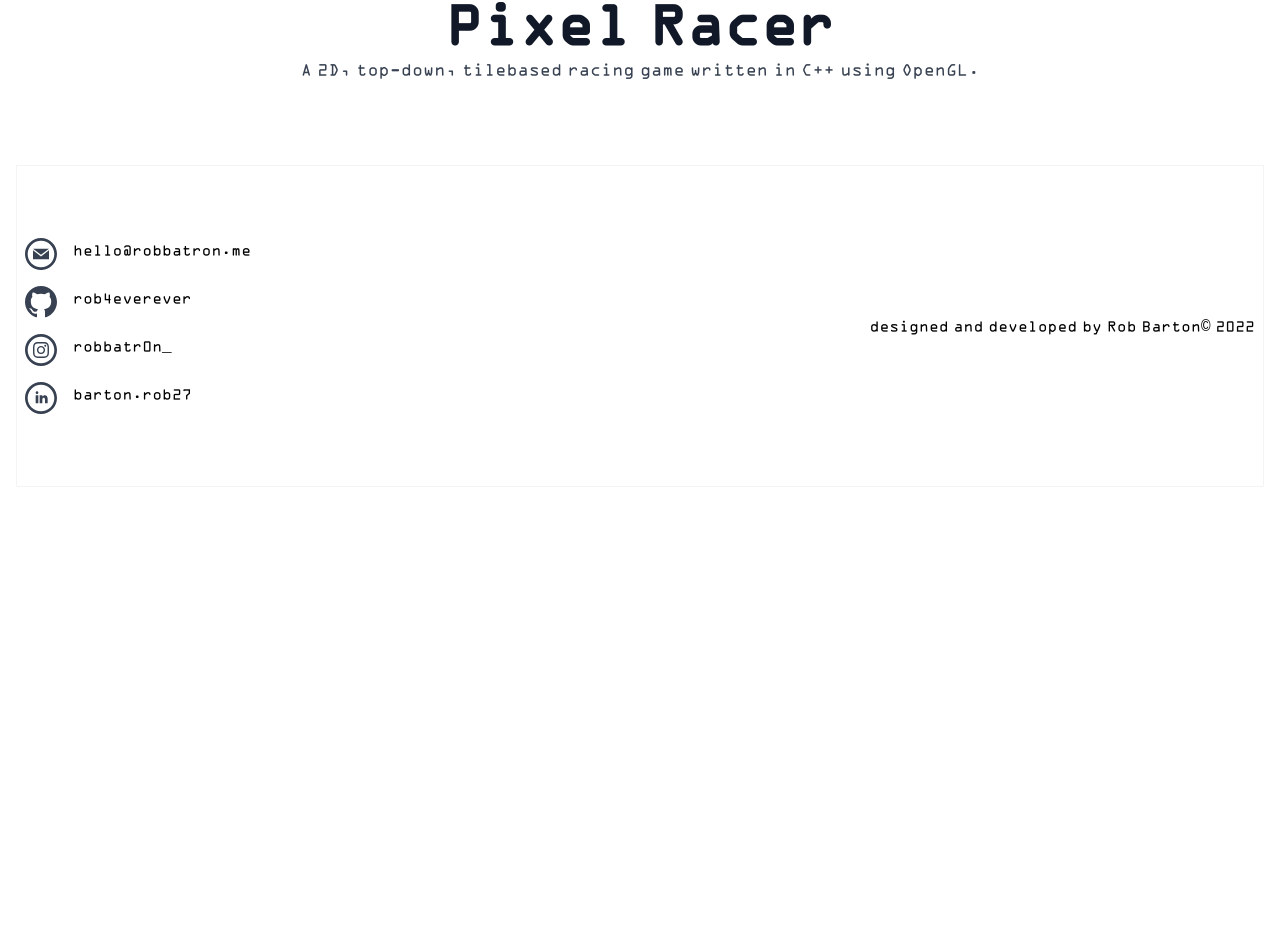
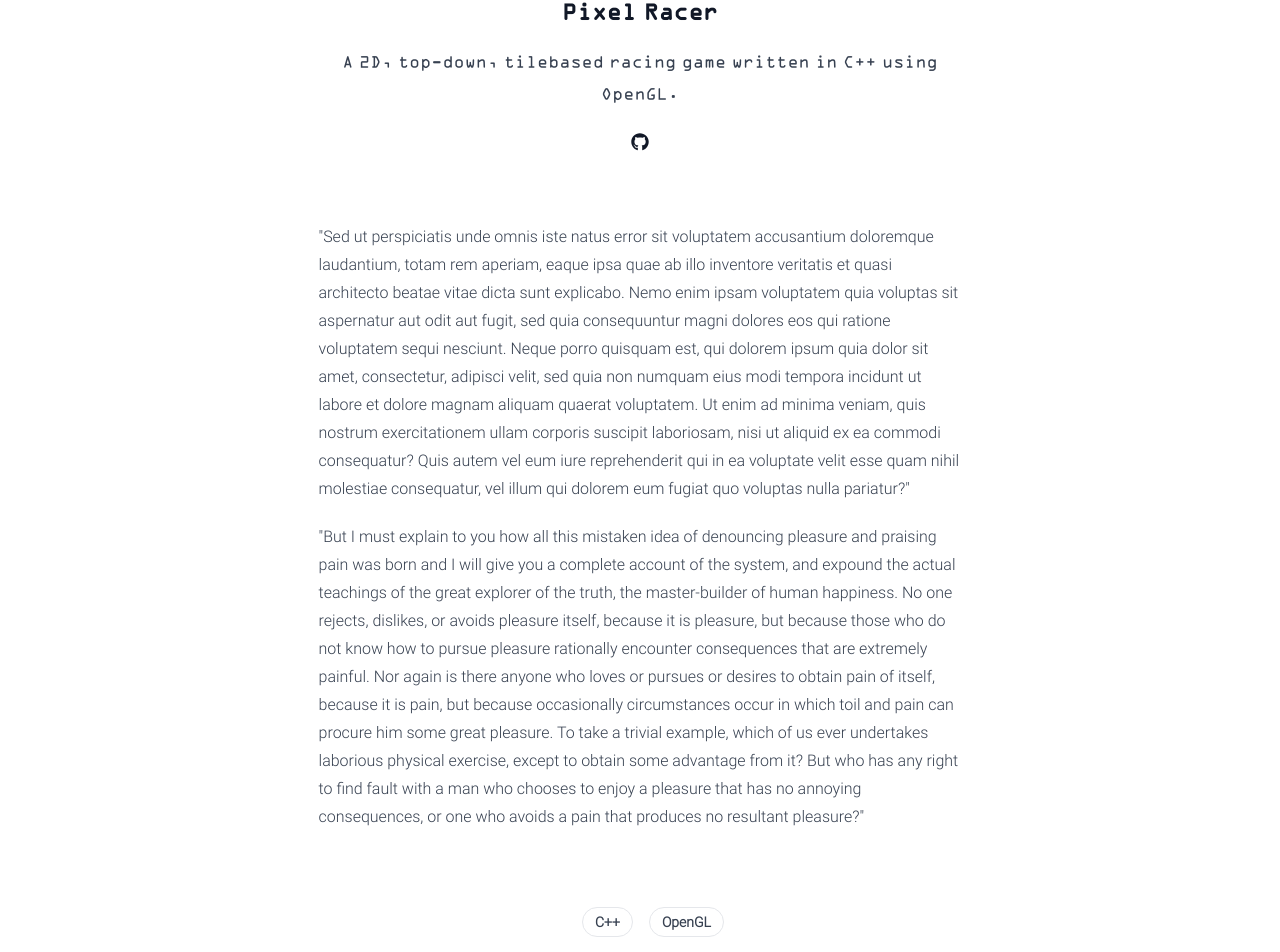
Before and after one commit to robmakesgames/robmakesgam.es, a Next.js app: page /projects/project1 in a window 1280 px wide. Shown: the part 796-1748 px from the top of the page. Before the commit the page ends 1283 px from the top, so only its background shows below. Built offline with nearby package versions, Linux system fonts and the light colour scheme.

Commit message:
Added project tags and project links

```diff
--- a/content/projects/project1.md
+++ b/content/projects/project1.md
@@ -8,8 +8,13 @@ slideshowImages:
   - images/pixel_racer_level_selector.gif
 category: 'game'
 tags:
-  - CPP
+  - C++
   - OpenGL
 links:
   - Github
+  - Demo
 ---
+
+"Sed ut perspiciatis unde omnis iste natus error sit voluptatem accusantium doloremque laudantium, totam rem aperiam, eaque ipsa quae ab illo inventore veritatis et quasi architecto beatae vitae dicta sunt explicabo. Nemo enim ipsam voluptatem quia voluptas sit aspernatur aut odit aut fugit, sed quia consequuntur magni dolores eos qui ratione voluptatem sequi nesciunt. Neque porro quisquam est, qui dolorem ipsum quia dolor sit amet, consectetur, adipisci velit, sed quia non numquam eius modi tempora incidunt ut labore et dolore magnam aliquam quaerat voluptatem. Ut enim ad minima veniam, quis nostrum exercitationem ullam corporis suscipit laboriosam, nisi ut aliquid ex ea commodi consequatur? Quis autem vel eum iure reprehenderit qui in ea voluptate velit esse quam nihil molestiae consequatur, vel illum qui dolorem eum fugiat quo voluptas nulla pariatur?"
+
+"But I must explain to you how all this mistaken idea of denouncing pleasure and praising pain was born and I will give you a complete account of the system, and expound the actual teachings of the great explorer of the truth, the master-builder of human happiness. No one rejects, dislikes, or avoids pleasure itself, because it is pleasure, but because those who do not know how to pursue pleasure rationally encounter consequences that are extremely painful. Nor again is there anyone who loves or pursues or desires to obtain pain of itself, because it is pain, but because occasionally circumstances occur in which toil and pain can procure him some great pleasure. To take a trivial example, which of us ever undertakes laborious physical exercise, except to obtain some advantage from it? But who has any right to find fault with a man who chooses to enjoy a pleasure that has no annoying consequences, or one who avoids a pain that produces no resultant pleasure?"
--- a/src/components/icon.tsx
+++ b/src/components/icon.tsx
@@ -1,11 +1,12 @@
 import { CgCPlusPlus } from 'react-icons/cg';
-
+import { SiOpengl } from 'react-icons/si';
 const Icons = {
 	CPP: <CgCPlusPlus />,
+	OpenGL: <SiOpengl />,
 };
 
 const Icon = ({ iconString }) => {
-	return <p>{Icons[iconString]}</p>;
+	return <span className="text-xl">{Icons[iconString]}</span>;
 };
 
 export default Icon;
--- a/src/components/project-gallery.tsx
+++ b/src/components/project-gallery.tsx
@@ -53,7 +53,7 @@ export const ProjectShowcaseSection = ({ projects, title }) => {
 			<Collapsible
 				className="pb-4"
 				trigger={
-					<p onClick={handleClick} className="flex flex-col justify-center font-bold items-center text-center">
+					<p onClick={handleClick} className="flex flex-col items-center justify-center font-bold text-center">
 						{title}
 						{show ? (
 							<BiDownArrowAlt className="text-center" style={{ transform: 'rotate(180deg)' }} />
@@ -79,16 +79,17 @@ export const ProjectShowcaseSection = ({ projects, title }) => {
 										/>
 									</a>
 								</Link>
-								<div className="prose-sm md:prose text-center">
+								<div className="prose-sm text-center lg:prose">
 									<h3 className="mt-0 mb-0">{projectFrontmatter.title}</h3>
 									<p className="mt-0 mb-0">{projectFrontmatter.description}</p>
 									<div>
 										{
-											<ul className=" m-0 flex justify-center text-center">
+											<ul className="flex justify-center m-0 ">
 												{projectTags.map((tag, index) => (
-													<li className="border rounded-full py-2 px-4 mx-2 " key={index}>
+													<li
+														className="inline-flex items-center px-3 py-1 mx-2 my-4 text-xs font-bold border rounded-full leading-sm"
+														key={index}>
 														{tag}
-														<Icon iconString={tag} />
 													</li>
 												))}
 											</ul>
--- /dev/null
+++ b/src/components/project-links.tsx
@@ -0,0 +1,33 @@
+/**
+ * project-links.tsx
+ * Rob Barton
+ *
+ * Generates links based on the content supplied in the project
+ * MD file.
+ */
+
+import Link from 'next/link';
+import { FaGithub } from 'react-icons/fa';
+const ProjectLinks = ({ projectLinks, projectName }) => {
+	let linkElements: any = [];
+	projectLinks.forEach(function (item, index) {
+		if (item.toLowerCase() == 'github') {
+			linkElements.push(
+				<Link href={buildGithubLink(projectName)}>
+					<a>
+						<FaGithub />
+					</a>
+				</Link>
+			);
+		} else if (item == 'demo') {
+		}
+	});
+
+	return <div>{linkElements}</div>;
+};
+
+function buildGithubLink(projectName) {
+	return `https://www.github.com/rob4everever/${projectName.split(' ').join('-')}`;
+}
+
+export default ProjectLinks;
--- a/src/pages/projects/[slug].tsx
+++ b/src/pages/projects/[slug].tsx
@@ -11,6 +11,7 @@ import md from 'markdown-it';
 
 import Layout from '../../components/layout';
 import { pageMetaDataInterface } from '../../common/types';
+import ProjectLinks from '../../components/project-links';
 
 /**
  * Pre render all project paths
@@ -56,6 +57,8 @@ const ProjectPage = ({ frontmatter, content }) => {
 	 * metadata passed to the Layout component and used
 	 * in '@next/next-head'
 	 */
+	const projectTags = Object.keys(frontmatter.tags).map(key => [frontmatter.tags[key]]);
+
 	const projectPageMetaData: pageMetaDataInterface = {
 		title: `${frontmatter.title}`,
 		desc: `${frontmatter.description}`,
@@ -74,15 +77,31 @@ const ProjectPage = ({ frontmatter, content }) => {
 						height={800}
 					/>
 				</div>
-				<div className="w-full prose xl:prose-lg prose-ul:p-0 xl:prose-ul:p-0 prose-li:p-0 xl:prose-li:p-0 prose-h3:m-0 xl:prose-h3:m-0 prose-p:m-0 xl:prose-p:m-0">
+				<div className="w-full prose">
 					{/* header section */}
-					<div className="flex flex-col items-center pt-12 pb-4 text-center font-body">
-						<h3 className="text-3xl md:text-4xl lg:text-5xl xl:text-6xl">{frontmatter.title}</h3>
+					<div className="flex flex-col items-center pt-12 pb-4 text-center xl:prose-lg font-body">
+						<h3 className="font-bold">{frontmatter.title}</h3>
 						<p>{frontmatter.description}</p>
+						<div>
+							<ProjectLinks projectLinks={frontmatter.links} projectName={frontmatter.title} />
+						</div>
 					</div>
 					{/* body section */}
-					<div className="flex flex-col py-4 font-roboto">
+					<div className="flex flex-col py-4 mx-auto font-roboto">
 						<p dangerouslySetInnerHTML={{ __html: md().render(content) }}></p>
+						<div>
+							{
+								<ul className="flex justify-center">
+									{projectTags.map((tag, index) => (
+										<li
+											className="inline-flex items-center px-3 py-1 mx-2 my-4 text-sm font-bold border rounded-full leading-sm"
+											key={index}>
+											{tag}
+										</li>
+									))}
+								</ul>
+							}
+						</div>
 					</div>
 				</div>
 			</section>
```
Also changed, not shown: content/projects/project2.md (+1 -1 lines), content/projects/project3.md (+1 -1 lines).
